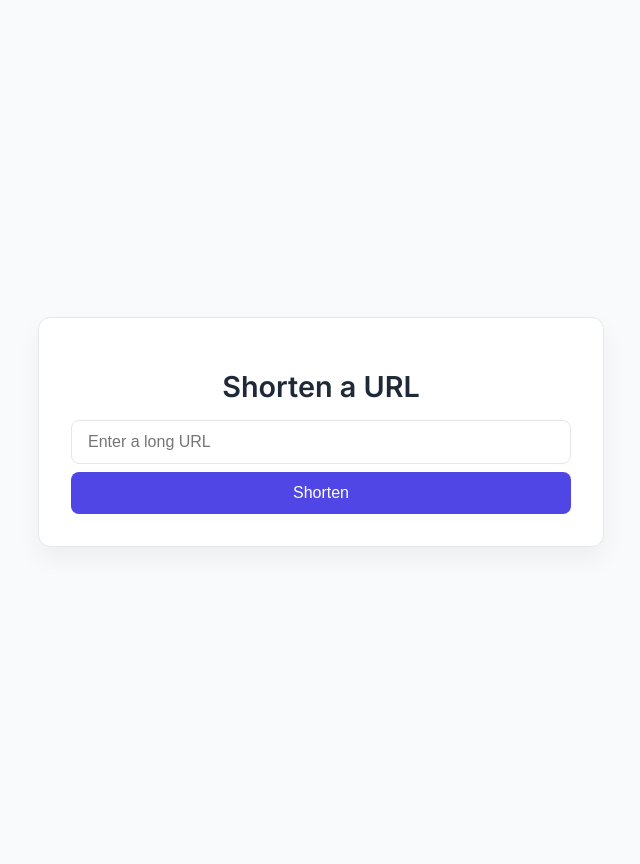
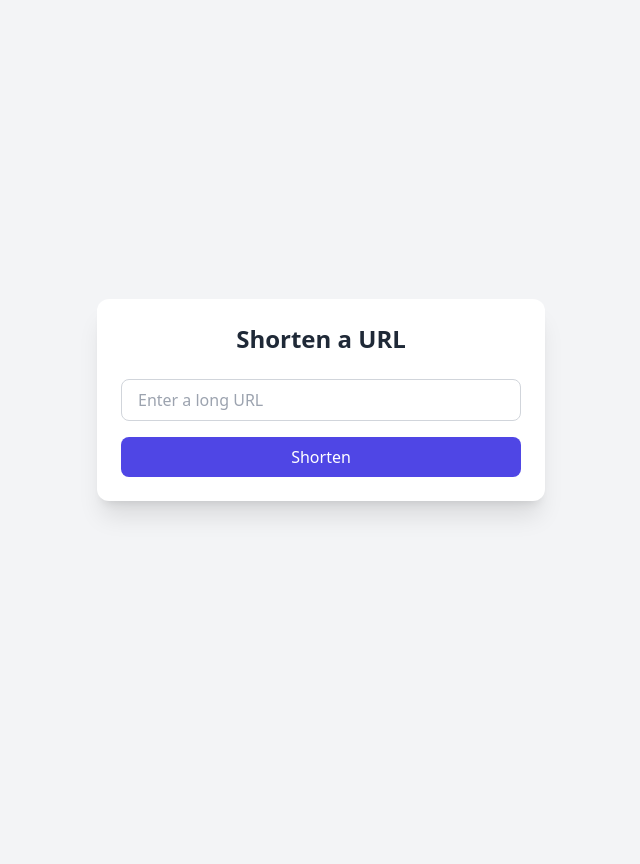
Before and after one commit to Divijava/shortly-flask, a Flask app: page / in a window 1280 px wide. Shown: the whole page, without its empty margins (319-959 px from the left). After the commit the page ends 516 px from the top, so only its background shows below. Run offline with Flask 3, Linux system fonts and the light colour scheme; some libraries are stand-ins or nearby versions.

Commit message:
Redesign UI with Tailwind CSS (CDN)

```diff
--- a/templates/index.html
+++ b/templates/index.html
@@ -4,110 +4,36 @@
   <meta charset="UTF-8" />
   <meta name="viewport" content="width=device-width, initial-scale=1.0" />
   <title>Shortly — URL Shortener</title>
-  <link href="https://fonts.googleapis.com/css2?family=Inter:wght@400;600&display=swap" rel="stylesheet">
-  <style>
-    :root {
-      --primary: #4f46e5;
-      --bg: #f9fafb;
-      --card: #ffffff;
-      --border: #e5e7eb;
-      --text: #1f2937;
-      --muted: #6b7280;
-    }
+  <script src="https://cdn.tailwindcss.com"></script>
+</head>
+<body class="bg-gray-100 min-h-screen flex items-center justify-center px-4">
+  <div class="bg-white shadow-xl rounded-xl p-6 w-full max-w-md">
+    <h1 class="text-2xl font-bold text-center text-gray-800 mb-6">Shorten a URL</h1>
 
-    body {
-      margin: 0;
-      font-family: 'Inter', sans-serif;
-      background: var(--bg);
-      color: var(--text);
-      display: flex;
-      justify-content: center;
-      align-items: center;
-      min-height: 100vh;
-      padding: 2rem;
-    }
+    <form method="POST" class="flex flex-col gap-4">
+      <input
+        type="text"
+        name="url"
+        placeholder="Enter a long URL"
+        required
+        class="px-4 py-2 border border-gray-300 rounded-lg focus:outline-none focus:ring-2 focus:ring-indigo-500"
+      />
+      <button
+        type="submit"
+        class="bg-indigo-600 text-white py-2 rounded-lg hover:bg-indigo-700 transition"
+      >
+        Shorten
+      </button>
+    </form>
 
-    .container {
-      max-width: 500px;
-      width: 100%;
-      background: var(--card);
-      padding: 2rem;
-      border-radius: 12px;
-      box-shadow: 0 12px 24px rgba(0, 0, 0, 0.05);
-      border: 1px solid var(--border);
-    }
-
-    h1 {
-      font-size: 1.8rem;
-      margin-bottom: 1rem;
-      font-weight: 600;
-      text-align: center;
-    }
-
-    form {
-      display: flex;
-      gap: 0.5rem;
-      flex-direction: column;
-    }
-
-    input[type="text"] {
-      padding: 0.75rem 1rem;
-      border: 1px solid var(--border);
-      border-radius: 8px;
-      font-size: 1rem;
-      outline: none;
-    }
-
-    button {
-      background: var(--primary);
-      color: white;
-      padding: 0.75rem;
-      font-size: 1rem;
-      font-weight: 500;
-      border: none;
-      border-radius: 8px;
-      cursor: pointer;
-      transition: 0.2s ease;
-    }
-
-    button:hover {
-      background: #4338ca;
-    }
-
-    .result {
-      margin-top: 1.5rem;
-      font-size: 0.95rem;
-      color: var(--muted);
-    }
-
-    .result a {
-      color: var(--primary);
-      font-weight: 500;
-      word-break: break-all;
-    }
-
-    @media (max-width: 600px) {
-      .container {
-        padding: 1.25rem;
-      }
-
-      h1 {
-        font-size: 1.4rem;
-      }
-    }
-  </style>
-</head>
-<body>
-  <div class="container">
-    <h1>Shorten a URL</h1>
-    <form method="POST">
-      <input type="text" name="url" placeholder="Enter a long URL" required />
-      <button type="submit">Shorten</button>
-    </form>
     {% if short_url %}
-    <div class="result">
-      Short URL: <br />
-      <a href="{{ short_url }}" target="_blank">{{ short_url }}</a>
+    <div class="mt-6 text-center text-sm text-gray-600">
+      <p>Short URL:</p>
+      <a
+        href="{{ short_url }}"
+        class="text-indigo-600 font-medium break-all hover:underline"
+        target="_blank"
+      >{{ short_url }}</a>
     </div>
     {% endif %}
   </div>
```
